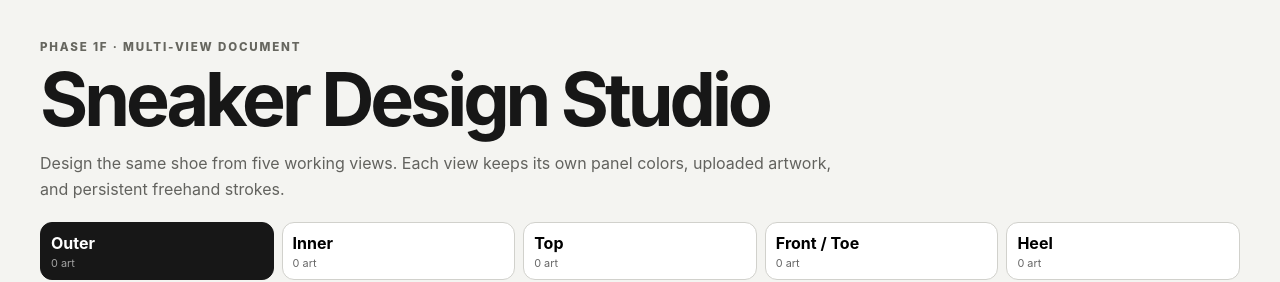
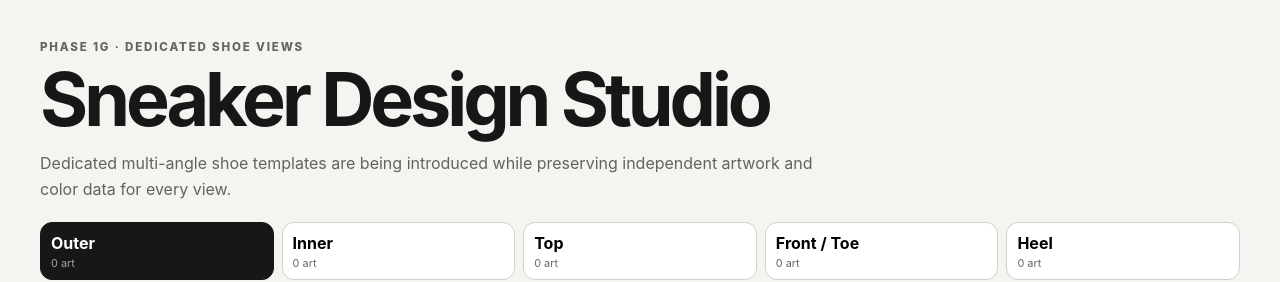
Before and after one commit to PerezAbraham86/sneaker-design-studio, a React (Vite) app: page / in a window 1280 px wide. Shown: the top 282 px of the page. Built offline with nearby package versions, Linux system fonts and the light colour scheme.

Commit message:
Phase 1G: begin dedicated shoe view templates

```diff
--- a/src/App.tsx
+++ b/src/App.tsx
@@ -23,7 +23,7 @@ export default function App(){
  const addImage=(f:File)=>{if(!f.type.startsWith('image/'))return;const r=new FileReader();r.onload=()=>{const id=crypto.randomUUID(),item:ArtworkItem={id,src:String(r.result),name:f.name,x:50,y:50,scale:1,rotation:0,opacity:1};patchView({artworks:[...doc.artworks,item]});setSelectedArtwork(id);setMode('image')};r.readAsDataURL(f)}
  const snapshot=()=>makeProject(projectName,activeView,views,layers),applyProject=(p:ProjectFile)=>{setProjectName(p.name);setViews(p.views);setLayers(p.layers);setActiveView(p.activeView);setSelectedArtwork(null);setStatus('Loaded '+new Date().toLocaleTimeString())}
  const moveLayer=(i:number,d:-1|1)=>{const t=i+d;if(t<0||t>=layers.length)return;setLayers(x=>{const n=[...x];[n[i],n[t]]=[n[t],n[i]];return n})}
- return <main className="app-shell"><header><p className="eyebrow">PHASE 1F · MULTI-VIEW DOCUMENT</p><h1>Sneaker Design Studio</h1><p>Design the same shoe from five working views. Each view keeps its own panel colors, uploaded artwork, and persistent freehand strokes.</p></header>
+ return <main className="app-shell"><header><p className="eyebrow">PHASE 1G · DEDICATED SHOE VIEWS</p><h1>Sneaker Design Studio</h1><p>Dedicated multi-angle shoe templates are being introduced while preserving independent artwork and color data for every view.</p></header>
  <nav className="view-tabs">{SHOE_VIEWS.map(v=><button key={v} className={activeView===v?'active':''} onClick={()=>changeView(v)}><span>{VIEW_LABELS[v]}</span><small>{views[v].artworks.length+views[v].strokes.length} art</small></button>)}</nav>
  <nav className="mode-tabs">{([['panels','▧ Panel'],['draw','✎ Freehand'],['image','▣ Images'],['layers','☷ Layers'],['project','⌁ Project']] as [Mode,string][]).map(([m,l])=><button key={m} className={mode===m?'active':''} onClick={()=>setMode(m)}>{l}</button>)}</nav>
  <section className="workspace"><div className="canvas-card"><div className="canvas-bar"><span className="view-label">{VIEW_LABELS[activeView].toUpperCase()} · CLASSIC LOW-TOP</span><div className="zoom-controls"><button onClick={()=>setZoom(z=>Math.max(.6,z-.1))}>−</button><span>{Math.round(zoom*100)}%</span><button onClick={()=>setZoom(z=>Math.min(2.5,z+.1))}>+</button><button onClick={()=>{setZoom(1);setPan({x:0,y:0})}}>Fit</button></div></div>
```
